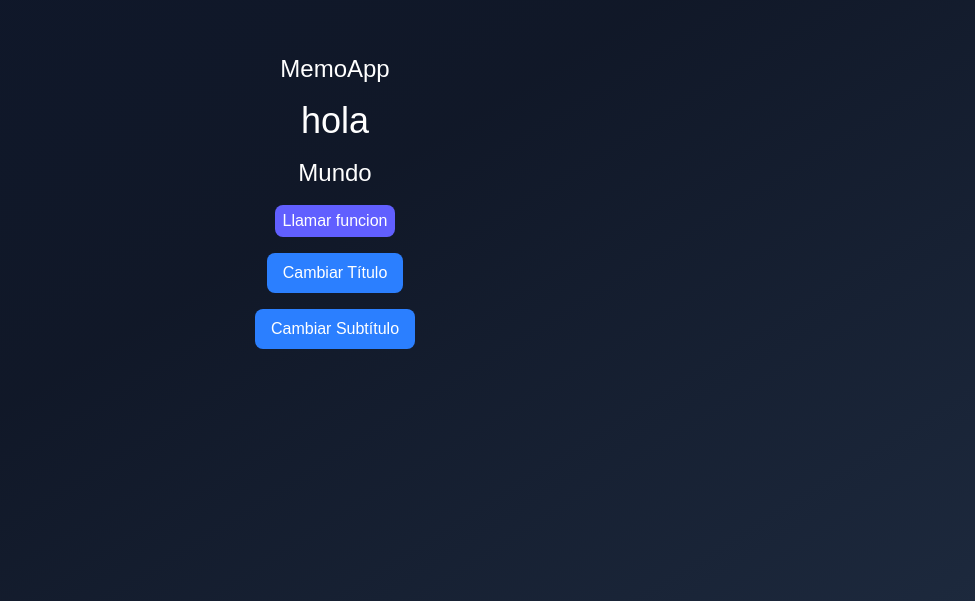
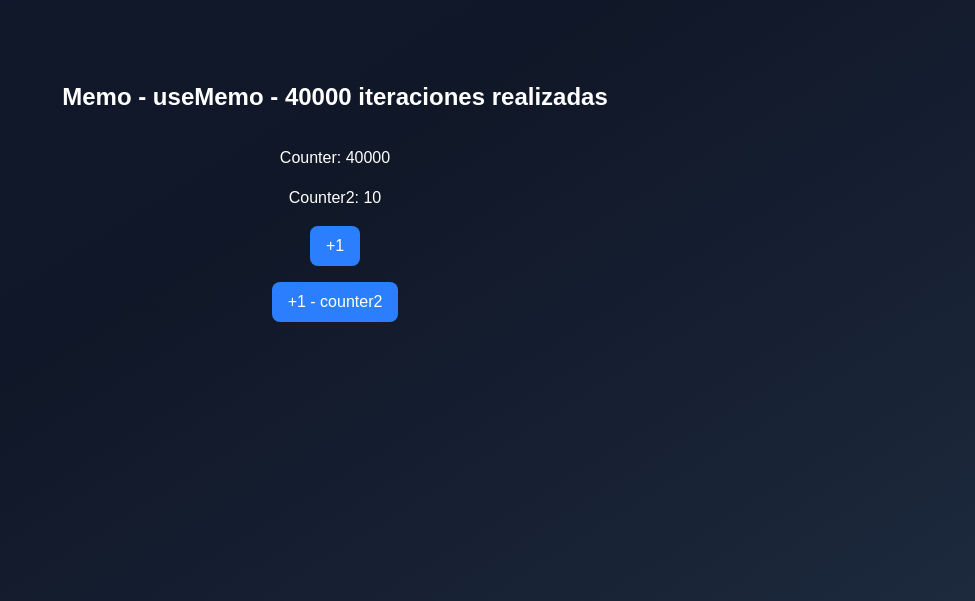
Before and after one commit to SebJoq21/Hooks-App, a React (Vite) app: page / in a window 1280 px wide. Shown: the part 199-800 px from the top of the page, without its empty margins (305-1280 px from the left). Built offline with nearby package versions, Linux system fonts and the light colour scheme.

Commit message:
uso del useMemo para diferenciar al useCallback

```diff
--- /dev/null
+++ b/src/06-memos/MemoCounter.tsx
@@ -0,0 +1,42 @@
+import { useCounter } from "@/hooks/useCounter"
+import { useMemo } from "react"
+
+const heavyStuff = (iterationNumber: number) => {
+    console.time('Heavy_stuff_started')
+
+    for (let index = 0; index < iterationNumber; index++) {
+        console.log('Ahi vamos ...')
+    }
+
+    console.timeEnd('Heavy_stuff_started')
+
+    return `${iterationNumber} iteraciones realizadas`
+}
+
+export const MemoCounter = () => {
+
+  const { counter, increment } = useCounter(40_000)
+  const { counter: counter2, increment: increment2 } = useCounter(10)
+
+  const myHeavyValue = useMemo( () => heavyStuff(counter), [counter])
+
+  return (
+    <div className="bg-gradient flex flex-col gap-4">
+        <h1 className="text-2xl font-bold">Memo - useMemo - {myHeavyValue}</h1>
+        <hr/>
+
+        <h4> Counter: {counter} </h4>
+        <h4> Counter2: {counter2} </h4>
+
+        <button className="bg-blue-500 text-white px-4 rounded-md py-2 cursor-pointer"
+            onClick={increment}> +1
+        </button>
+
+
+        <button className="bg-blue-500 text-white px-4 rounded-md py-2 cursor-pointer"
+            onClick={increment2}> +1 - counter2
+        </button>
+
+    </div>
+  )
+}
--- a/src/06-memos/MemoHook.tsx
+++ b/src/06-memos/MemoHook.tsx
@@ -2,9 +2,9 @@
 import { MyTitle } from "./ui/MyTitle"
 import { MySubTitle } from "./ui/MySubTitle"
 
-const handleMyAPICall = () => {
-    console.log('Llamar a mi API')
-}
+// const handleMyAPICall = () => {
+//     console.log('Llamar a mi API')
+// }
 
 export const MemoHook = () => {
   const [title, setTitle] = useState('hola')
--- a/src/main.tsx
+++ b/src/main.tsx
@@ -9,7 +9,8 @@
 //import { FocusScreen } from './04-useRef/FocusScreen'
 //import { TasksApp } from './05-useReducer/TaskApp'
 //import { ScrambleWords } from './05-useReducer/ScrambleWords'
-import { MemoHook } from './06-memos/MemoHook'
+//import { MemoHook } from './06-memos/MemoHook'
+import { MemoCounter } from './06-memos/MemoCounter'
 
 import './index.css'
 
@@ -23,6 +24,7 @@
     {/*<FocusScreen/>*/}
     {/*<TasksApp/>*/}
     {/*<ScrambleWords/>*/}
-    <MemoHook/>
+    {/*<MemoHook/>*/}
+    <MemoCounter/>
   </StrictMode>,
 )
```
